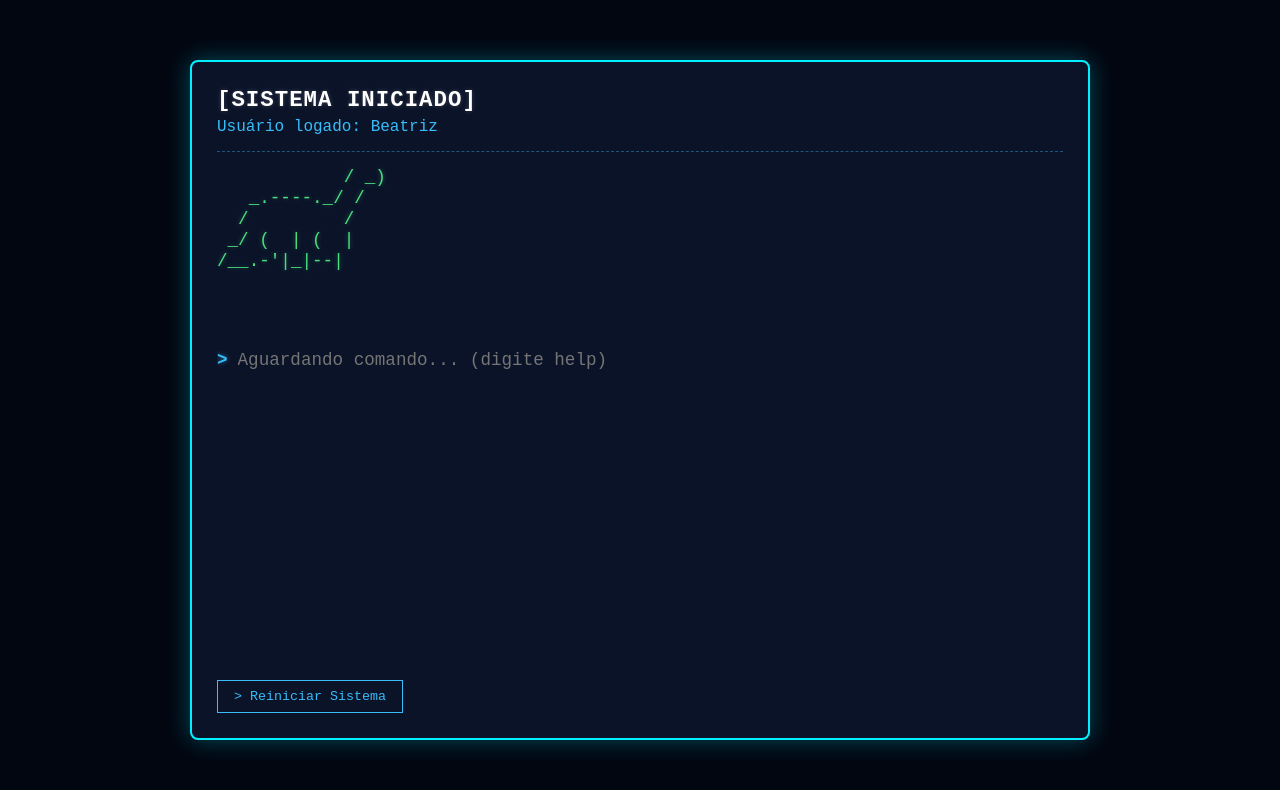
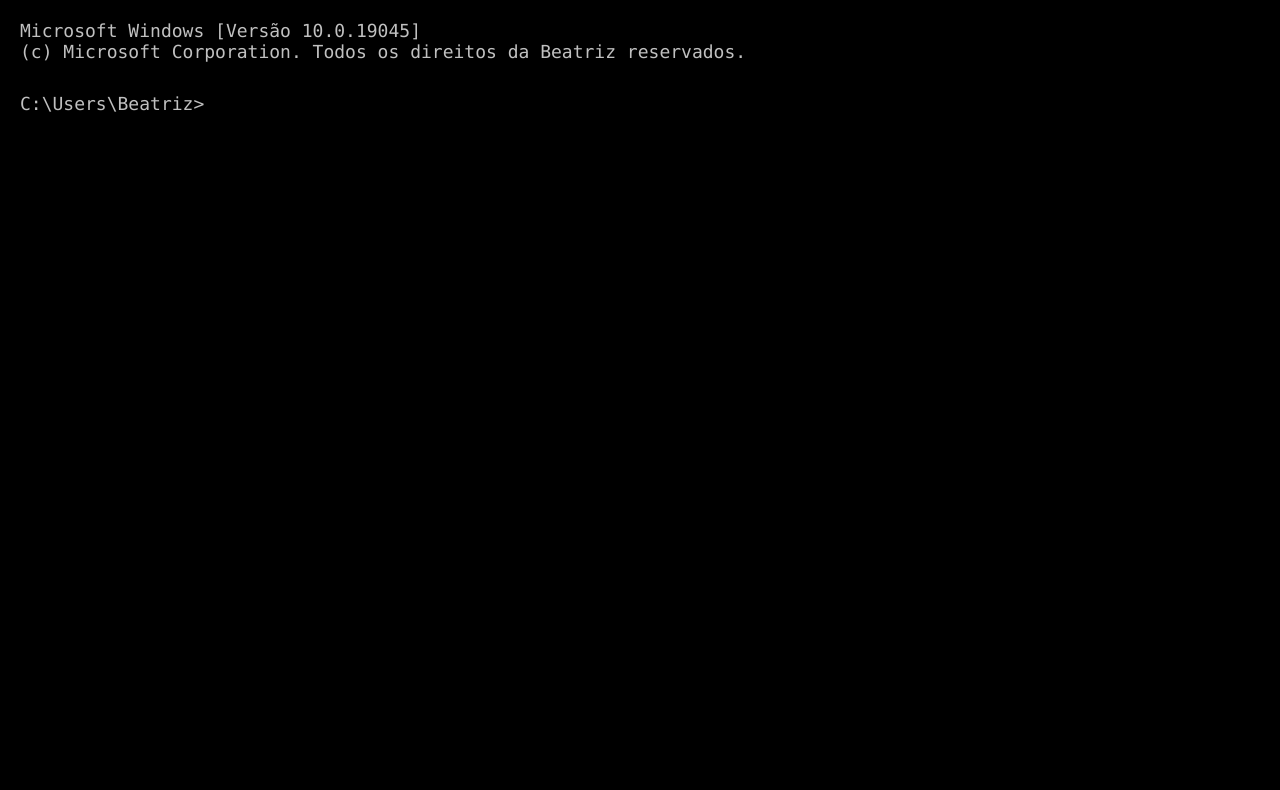
Before and after one commit to Guaxininjaa/DiaDosNamorados, a plain HTML site: page PaginaHome/index.html in a window 1280 px wide. Drawn offline with Linux system fonts and the light colour scheme.

Commit message:
exercicios

```diff
--- a/PaginaHome/index.html
+++ b/PaginaHome/index.html
@@ -2,43 +2,17 @@
 <html lang="pt-BR">
 <head>
     <meta charset="UTF-8">
-    <meta name="viewport" content="width=device-width, initial-scale=1.0">
-    <title>[SISTEMA INICIADO] - void-code v1.0</title>
+    <title>C:\Windows\System32\cmd.exe</title>
     <link rel="stylesheet" href="style.css">
 </head>
 <body>
-    <div class="terminal-box">
-        <header class="terminal-header">
-            <h1>[SISTEMA INICIADO] </h1>
-            <p class="user-logged">Usuário logado: Beatriz</p>
-        </header>
-
-        <hr class="terminal-divider">
-
-        <div class="terminal-content">
-            <pre class="ascii-dino">
-            / _)
-   _.----._/ /
-  /         /
- _/ (  | (  |
-/__.-'|_|--|
-
-            </pre>
-
-            <div id="terminal-output">
-                </div>
-
-            <div class="input-line">
-                <span class="prompt">&gt;</span>
-                <input type="text" id="terminal-input" placeholder="Aguardando comando... (digite help)" autofocus autocomplete="off">
-            </div>
+    <div id="terminal-box">
+        <div id="terminal-output"></div>
+        <div class="input-line">
+            <span class="prompt">C:\Users\Beatriz></span>
+            <input type="text" id="terminal-input" autofocus autocomplete="off">
         </div>
-
-        <footer class="terminal-footer">
-            <button id="btn-logout" onclick="window.location.reload()">&gt; Reiniciar Sistema</button>
-        </footer>
     </div>
-
     <script src="script.js"></script>
 </body>
 </html>
--- a/PaginaHome/script.js
+++ b/PaginaHome/script.js
@@ -1,41 +1,71 @@
 let input = document.getElementById('terminal-input');
 let output = document.getElementById('terminal-output');
 
-// Fica "escutando" o que é digitado e reage quando a tecla Enter for pressionada
+// Mensagem inicial do CMD
+window.onload = () => {
+    output.innerHTML = 'Microsoft Windows [Versão 10.0.19045]<br>(c) Microsoft Corporation. Todos os direitos da Beatriz reservados.<br><br>';
+};
+
 input.addEventListener('keydown', function(event) {
-
     if (event.key === 'Enter') {
         let comando = input.value.toLowerCase();
+        output.innerHTML += 'C:\\Users\\Beatriz> ' + comando + '<br>';
         input.value = '';
 
-        output.innerHTML += '<div class="line command-entered">> ' + comando + '</div>';
-
         if (comando === 'help') {
-            output.innerHTML += '<div class="line system-msg">Comandos: status, fotos, declaracao, musica, motivos, clear.</div>';
+            output.innerHTML += '<div class="system-msg">' +
+                'status     - Verifica o nível do amor<br>' +
+                'role       - Sorteia o ( Role de Hoje )<br>' +
+                'declaracao - Exibe uma declaração aleatória<br>' +
+                'motivos    - Lista por que te amo<br>' +
+                'clear      - Limpa a tela' +
+                '</div>';
         }
         else if (comando === 'status') {
-            output.innerHTML += '<div class="line success-msg">[SISTEMA ESTÁVEL] Nível de amor: Vai e Vem!♾️🦖</div><br>E você ainda tem alguma duvida do porque eu te amo tanto? <br> <div class="line warning-msg">[AVISO] Coração superaquecendo... ❤️🔥</div>';
-        }
-        else if (comando === 'fotos') {
-            output.innerHTML += '<div class="line warning-msg">Abrindo galeria... <br> <img src="foto-casal.jpg" style="width: 200px; border: 2px solid #38bdf8; border-radius: 8px; margin-top: 10px;"> </div>';
+        output.innerHTML += 'Verificando integridade do sistema...<br>' +
+                        '[OK] Conexão com Beatriz: ESTÁVEL<br>' +
+                        '[OK] Nível de amor: 100% ♾️🦖<br>' +
+                        '[OK] Status cardíaco: ACELERADO ❤️🔥<br>' +
+                        'Sistema operando perfeitamente!<br>';
+}
+        else if (comando === 'role') {
+            const roles = [
+                "Que tal um Cinema? 🍿",
+                "Jantar romântico feito por você 😍 (ou pedido via delivery!)",
+                "Um sorvetinho do McDonald's? 🍦",
+                "Noite de jogos com Rosh? 🎮",
+                "Uma pescaria misteriosa? 🐟🌅",
+                "Um role aleatório ou uma cidade misteriosa? 🚗💨",
+                "Bora pra um Sushi na beira da Lagoa? 🍣🌊"
+            ];
+            const escolha = roles[Math.floor(Math.random() * roles.length)];
+            output.innerHTML += '<div class="success-msg">( Role de Hoje ): ' + escolha + '</div><br>';
         }
         else if (comando === 'declaracao') {
-            output.innerHTML += '<div class="line">Beatriz, codar esse terminal foi a forma mais sincera que encontrei de dizer o quanto você é especial. Eu te amo muito!</div>';
+            const frases = [
+                "Lista: "
+                // "Beatriz, te amo mais que o Wi-Fi gratuito do shopping!",
+                // "Seu amor é tipo imposto: inevitável, mas a gente paga sorrindo!",
+                // "Você é o único acerto que faz meu sistema rodar liso!",
+                // "Eu te amo tanto que até esqueci a senha do meu banco.",
+                // "Você é igual boleto: chega todo dia na minha mente!",
+                // "Te amo mais que café, e olha que eu sou viciado!",
+                // "Minha bateria social acaba, mas o meu amor por você dura o dia todo.",
+                // "Se você fosse um código, seria o mais difícil de compilar, mas o mais satisfatório de rodar.",
+                // "Eu te amo tanto que quase compartilharia minha senha da Netflix. Quase!",
+                // "Be, você é o 'Enter' que faltava na minha vida solitária de 'Esc'!"
+            ];
+            output.innerHTML += frases[Math.floor(Math.random() * frases.length)] + '<br>';
         }
-        else if (comando === 'musica') {
-            output.innerHTML += '<div class="line system-msg">Tocando nossa música... [Coloque o link do Spotify aqui]</div>';
-        }
-
         else if (comando === 'motivos') {
-            output.innerHTML += '<div class="line success-msg">Descriptografando motivos...<br>1. Seu sorriso lindo.<br>2. O jeito que você me apoia em tudo.<br>3. Sua companhia é a melhor do mundo.</div>';
+            output.innerHTML += '1. Seu sorriso é lindo.<br>2. O jeito que você me apoia em tudo.<br>3. Sua companhia é a melhor do mundo.<br>';
         }
         else if (comando === 'clear') {
             output.innerHTML = '';
         }
         else {
-            output.innerHTML += '<div class="line error-msg">Comando não reconhecido. Digite help.</div>';
+            output.innerHTML += '<span class="error-msg">\'' + comando + '\' não é reconhecido como um comando interno.</span><br>';
         }
-
         output.scrollTop = output.scrollHeight;
     }
 });
--- a/PaginaHome/style.css
+++ b/PaginaHome/style.css
@@ -1,171 +1,34 @@
-* {
-    box-sizing: border-box;
-    margin: 0;
-    padding: 0;
-}
-
 body {
-    background-color: #020611;
-    font-family: 'Courier New', Courier, monospace;
-    color: #38bdf8;
-    height: 100vh;
-    display: flex;
-    justify-content: center;
-    align-items: center;
-    overflow: hidden;
-    padding: 20px;
-}
-
-.terminal-box {
-    width: 100%;
-    max-width: 900px;
-    height: 85vh;
-    background-color: #0b1329;
-    border: 2px solid #00f0ff;
-    border-radius: 8px;
-    padding: 25px;
-    box-shadow: 0 0 25px rgba(0, 240, 255, 0.3);
-    display: flex;
-    flex-direction: column;
-}
-
-.terminal-header h1 {
-    font-size: 1.4rem;
-    color: #ffffff;
-    font-weight: bold;
-    letter-spacing: 1px;
-    text-shadow: 0 0 5px rgba(255, 255, 255, 0.2);
-}
-
-.user-logged {
-    color: #38bdf8;
-    margin-top: 5px;
-    font-size: 1rem;
-}
-
-.terminal-divider {
-    border: none;
-    border-top: 1px dashed #38bdf8;
-    margin: 15px 0;
-    opacity: 0.4;
-}
-
-.terminal-content {
-    flex: 1;
-    overflow-y: auto;
-    display: flex;
-    flex-direction: column;
-    margin-bottom: 20px;
-    padding-right: 5px;
-}
-
-/* Customização da barra de rolagem */
-.terminal-content::-webkit-scrollbar {
-    width: 6px;
-}
-.terminal-content::-webkit-scrollbar-track {
-    background: #0b1329;
-}
-.terminal-content::-webkit-scrollbar-thumb {
-    background: #1e293b;
-    border-radius: 3px;
-}
-
-.ascii-dino {
-    color: #4ade80;
-    font-size: 1.1rem;
-    line-height: 1.2;
-    margin-bottom: 20px;
-    text-shadow: 0 0 5px rgba(74, 222, 128, 0.4);
+    background-color: #000000;
+    color: #c0c0c0; /* Cor cinza claro do prompt antigo */
+    font-family: 'Consolas', 'Courier New', monospace;
+    margin: 20px;
+    font-size: 18px;
 }
 
 #terminal-output {
-    font-size: 1.05rem;
-    line-height: 1.6;
+    white-space: pre-wrap;
+    margin-bottom: 10px;
 }
-
-.line {
-    margin-bottom: 10px;
-    word-break: break-word;
-}
-
-/* Cores das mensagens do sistema */
-.system-msg { color: #38bdf8; }
-.success-msg { color: #4ade80; }
-.warning-msg { color: #fbbf24; }
-.comment-msg { color: #64748b; font-style: italic; }
-.command-entered { color: #e2e8f0; font-weight: bold; }
-.error-msg { color: #f87171; }
 
 .input-line {
     display: flex;
-    align-items: center;
-    margin-top: 15px;
 }
 
 .prompt {
-    color: #38bdf8;
-    font-weight: bold;
     margin-right: 10px;
-    font-size: 1.1rem;
-    text-shadow: 0 0 5px rgba(56, 189, 248, 0.5);
 }
 
 #terminal-input {
-    flex: 1;
     background: transparent;
     border: none;
     outline: none;
-    color: #ffffff;
-    font-family: 'Courier New', Courier, monospace;
-    font-size: 1.1rem;
-    caret-color: #00f0ff;
+    color: #c0c0c0;
+    font-family: inherit;
+    font-size: 18px;
+    flex: 1;
 }
 
-.terminal-footer {
-    display: flex;
-    justify-content: flex-start;
-}
-
-#btn-logout {
-    background: transparent;
-    border: 1px solid #38bdf8;
-    color: #38bdf8;
-    padding: 8px 16px;
-    font-family: 'Courier New', Courier, monospace;
-    cursor: pointer;
-    transition: all 0.3s ease;
-}
-
-#btn-logout:hover {
-    background-color: rgba(56, 189, 248, 0.1);
-    box-shadow: 0 0 10px rgba(56, 189, 248, 0.3);
-}
-
-/* Estrutura para as fotos */
-.photo-grid {
-    display: grid;
-    grid-template-columns: repeat(auto-fill, minmax(180px, 1fr));
-    gap: 15px;
-    margin: 15px 0;
-}
-
-.photo-card {
-    border: 1px solid #38bdf8;
-    padding: 8px;
-    background: #0f172a;
-    text-align: center;
-    box-shadow: 0 0 10px rgba(56, 189, 248, 0.1);
-}
-
-.photo-placeholder {
-    height: 130px;
-    background: #1e293b;
-    display: flex;
-    justify-content: center;
-    align-items: center;
-    color: #64748b;
-    font-size: 0.85rem;
-    border: 1px dashed #38bdf8;
-    margin-bottom: 8px;
-}
+.command-entered { color: #ffffff; }
+.system-msg { color: #00ff00; } /* Verde para mensagens de sistema */
+.error-msg { color: #ff0000; }  /* Vermelho para erro */
```
